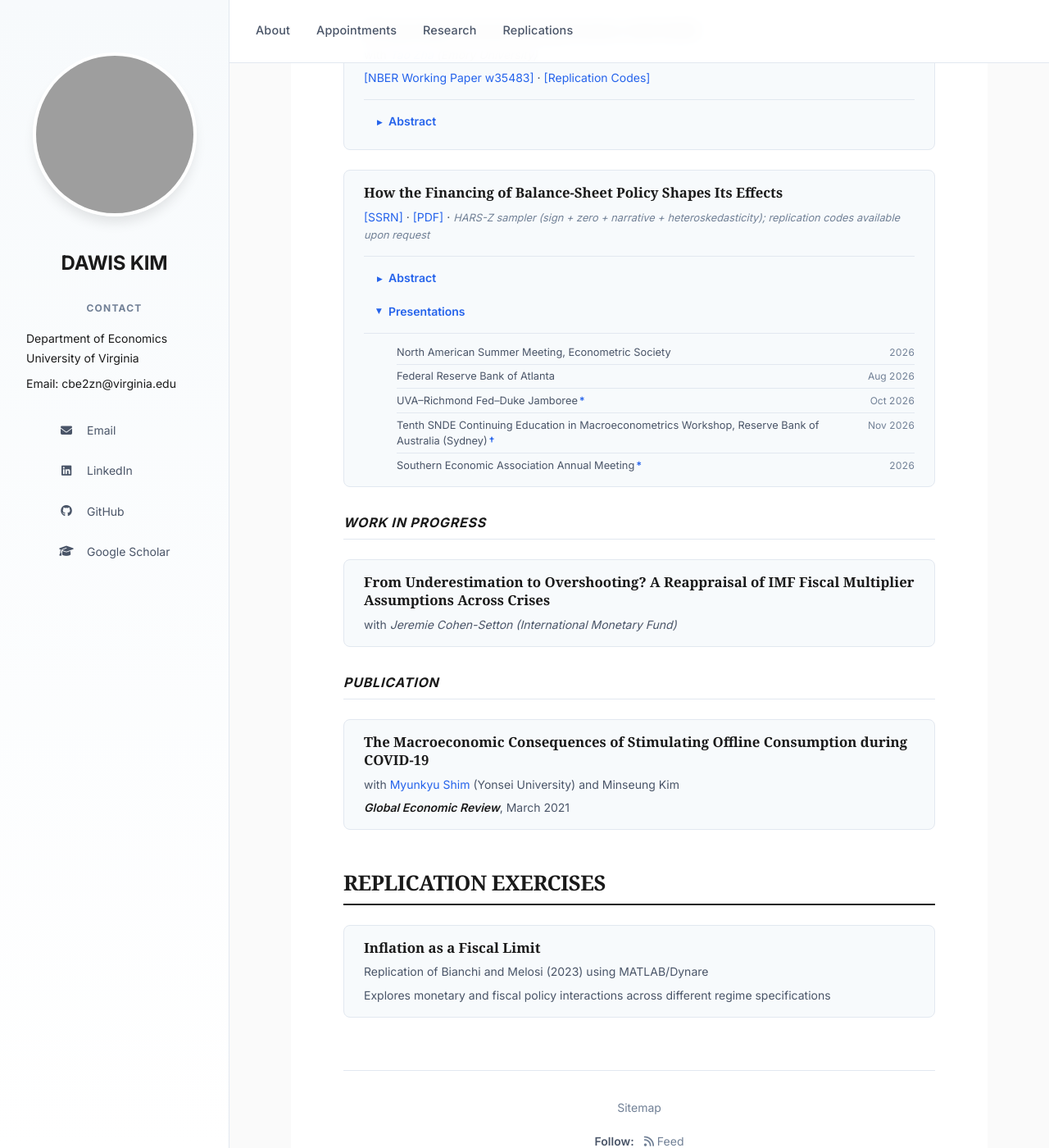
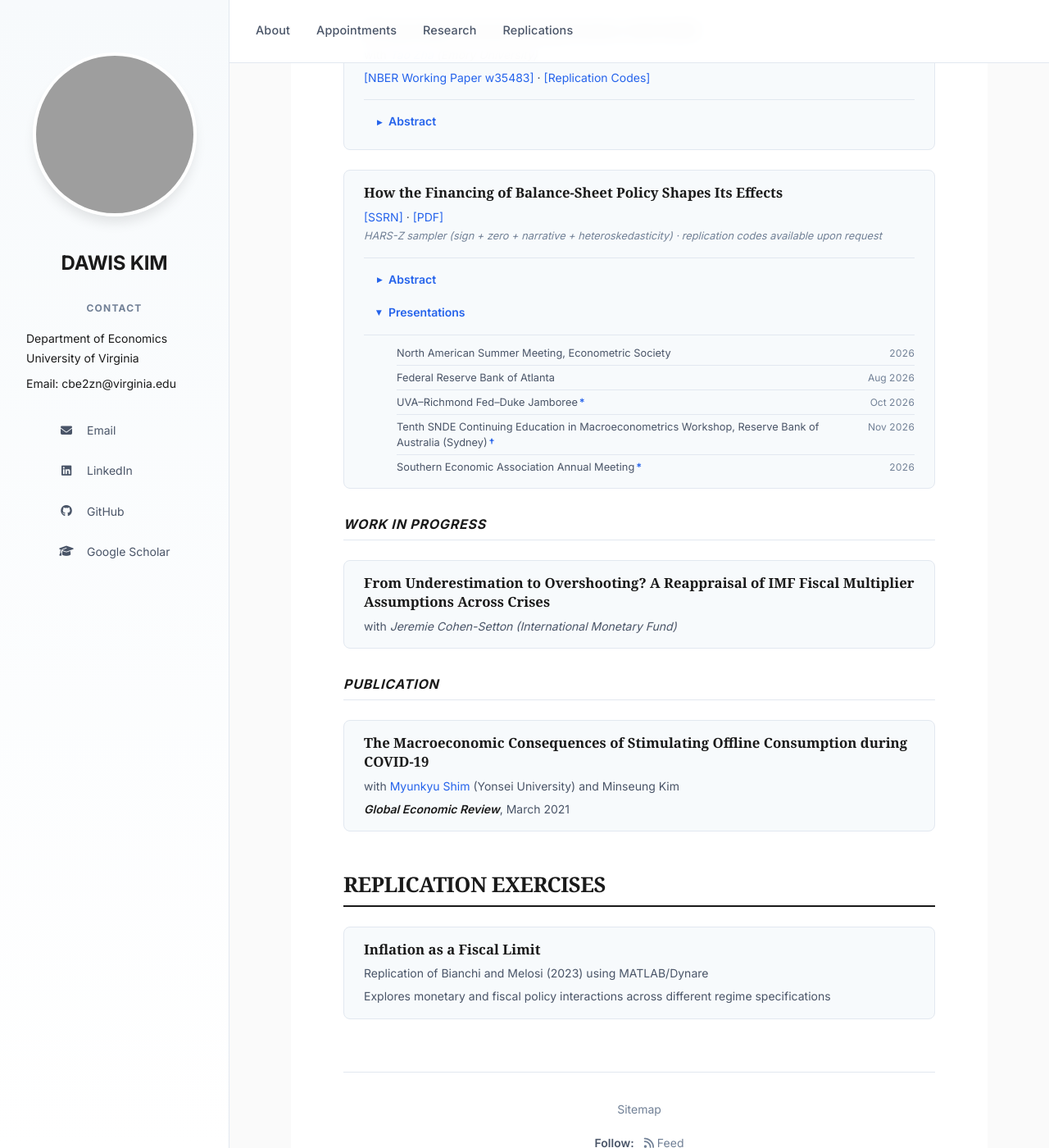
Before and after one commit to davidkim5707/website, a Jekyll site: the page built from index.md, in a window 1280 px wide and 1400 px high, scrolled down 866 px. Shown: the whole window at 82% size. Built offline with Jekyll 4.4.1, drawn with Linux system fonts in a browser that asks for light colours; some web fonts are replaced; grey boxes are pictures that could not be loaded.

Commit message:
Give the JMP sampler note its own line
The links row was overcrowded, so move the HARS-Z note beneath it and
set it smaller and muted.

Co-Authored-By: Claude Opus 5 (1M context) <noreply@anthropic.com>

```diff
--- a/assets/css/style.css
+++ b/assets/css/style.css
@@ -455,10 +455,11 @@ dd:last-child {
 }
 
 /* Inline note for code availability - muted so it reads as a note, not a link */
-span.code-note {
-    color: var(--color-text-tertiary, var(--color-text-secondary));
+dd.code-note {
+    color: var(--color-text-tertiary);
     font-size: 0.8rem;
     font-style: italic;
+    margin-top: calc(-1 * var(--space-xs));
 }
 
 /* Status Badges - removed for professional appearance */
--- a/index.md
+++ b/index.md
@@ -50,7 +50,8 @@ I am a PhD candidate in Economics at the University of Virginia. I study the mac
 
 <dl>
   <dt>How the Financing of Balance-Sheet Policy Shapes Its Effects</dt>
-  <dd><a href="https://papers.ssrn.com/sol3/papers.cfm?abstract_id=7214338">[SSRN]</a> &middot; <a href="https://www.dropbox.com/scl/fi/w2dak1iipdy4sewxy6xnw/jmp_dawis.pdf?rlkey=hubsqx7d18fwqsx0a7iknbm7a&raw=1">[PDF]</a> &middot; <span class="code-note">HARS-Z sampler (sign + zero + narrative + heteroskedasticity); replication codes available upon request</span></dd>
+  <dd><a href="https://papers.ssrn.com/sol3/papers.cfm?abstract_id=7214338">[SSRN]</a> &middot; <a href="https://www.dropbox.com/scl/fi/w2dak1iipdy4sewxy6xnw/jmp_dawis.pdf?rlkey=hubsqx7d18fwqsx0a7iknbm7a&raw=1">[PDF]</a></dd>
+  <dd class="code-note">HARS-Z sampler (sign + zero + narrative + heteroskedasticity) &middot; replication codes available upon request</dd>
   <dd class="abstract-toggle">
     <details>
       <summary>Abstract</summary>
```
